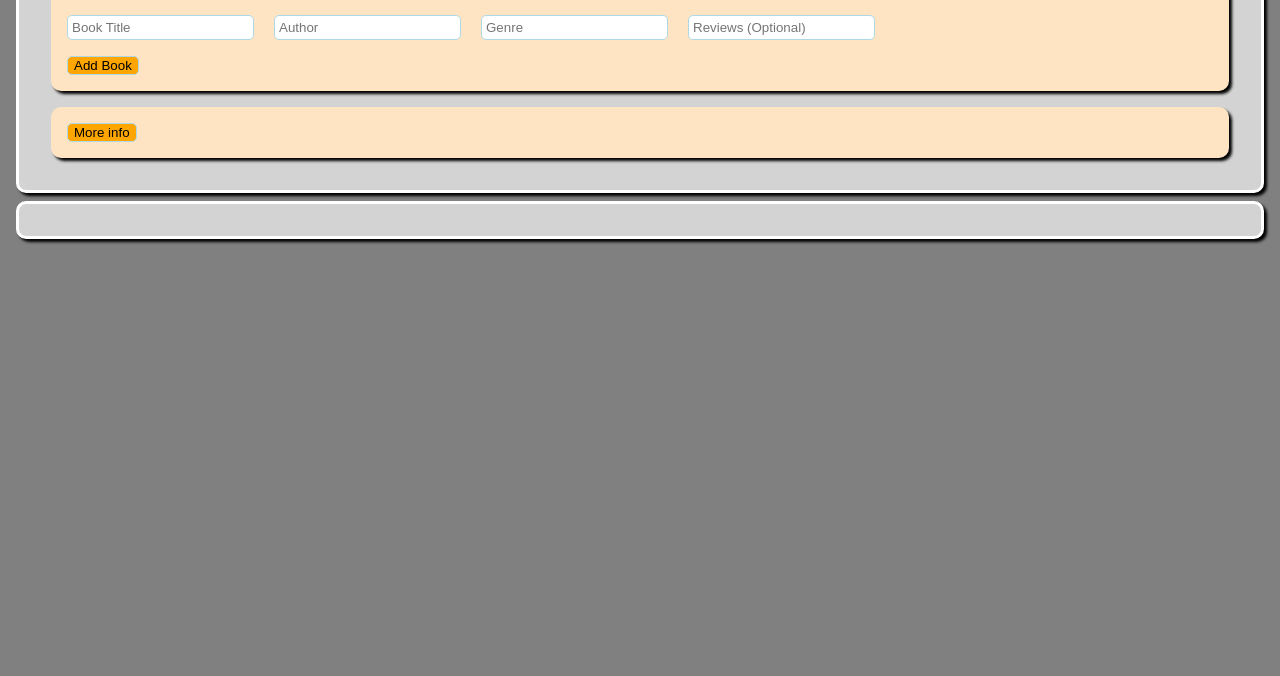
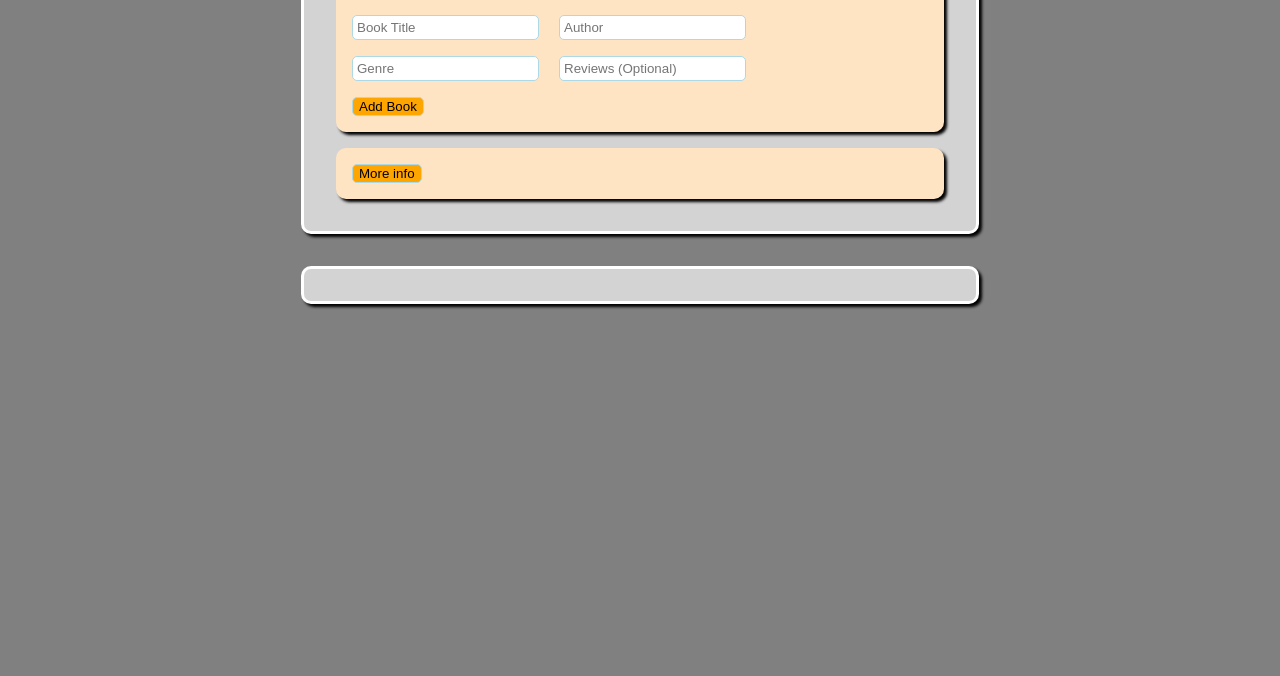
Before and after one commit to msilis/Favourite-books, a plain HTML site: page Books/index.html in a window 1280 px wide. Shown: the part 124-800 px from the top of the page. Drawn offline with Linux system fonts and the light colour scheme.

Commit message:
Fix margins

```diff
--- a/Books/Style/book_style.css
+++ b/Books/Style/book_style.css
@@ -11,6 +11,8 @@ body {
     box-shadow: 3px 3px 3px black;
     padding: 1rem;
     margin: .5rem;
+    width: 50vw;
+    margin: auto;
 }
 
 #book_info_display_container {
@@ -19,6 +21,7 @@ body {
     box-shadow: 3px 3px 3px black;
     padding: .5rem;
     margin: 1rem;
+
 }
 
 #book_info_edit_container {
@@ -35,7 +38,10 @@ body {
     box-shadow: 3px 3px 3px black;
     border-radius: 10px;
     padding: 1rem;
-    margin: .5rem;
+    margin-top: 2rem;
+    width: 50vw;
+    margin-left: auto;
+    margin-right: auto;
 }
 
 /* Card style*/
```
